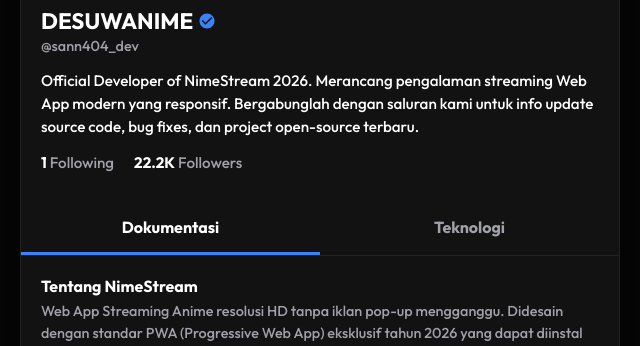
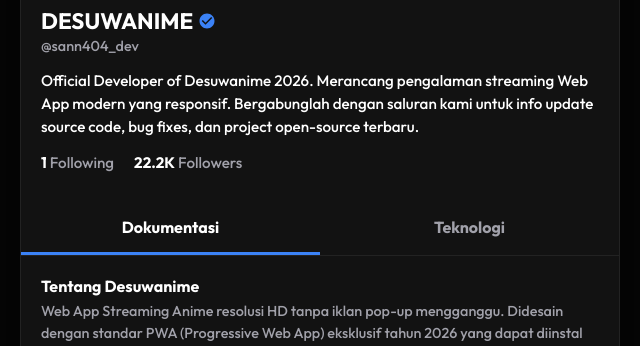
Before and after one commit to bangzvl/Desuwanime, a website: page public/index.html in a window 1280 px wide. Both pictures are taken after a click on the button "Developer". Shown: the part 259-605 px from the top of the page, 320-960 px from the left. Drawn offline with Linux system fonts and the light colour scheme; no server answers.

Commit message:
index.html

```diff
--- a/public/index.html
+++ b/public/index.html
@@ -7,7 +7,7 @@
     <meta name="theme-color" content="#050505">
     <link rel="apple-touch-icon" href="https://placehold.co/192x192/1a1a1a/3b82f6?text=App">
 
-    <title>NimeStream 2026</title>
+    <title>Desuwanime</title>
     <link href="https://fonts.googleapis.com/css2?family=Outfit:wght@300;500;700&display=swap" rel="stylesheet">
     <link rel="stylesheet" href="style.css">
 </head>
@@ -77,7 +77,7 @@
                     </div>
                     <p class="social-handle">@sann404_dev</p>
 
-                    <p class="social-bio">Official Developer of NimeStream 2026. Merancang pengalaman streaming Web App modern yang responsif. Bergabunglah dengan saluran kami untuk info update source code, bug fixes, dan project open-source terbaru.</p>
+                    <p class="social-bio">Official Developer of Desuwanime 2026. Merancang pengalaman streaming Web App modern yang responsif. Bergabunglah dengan saluran kami untuk info update source code, bug fixes, dan project open-source terbaru.</p>
 
                     <div class="social-stats">
                         <div class="stat-item"><span class="stat-num">1</span> <span class="stat-label">Following</span></div>
@@ -92,7 +92,7 @@
 
                 <div class="social-content">
                     <div class="doc-card">
-                        <h4>Tentang NimeStream</h4>
+                        <h4>Tentang Desuwanime</h4>
                         <p>Web App Streaming Anime resolusi HD tanpa iklan pop-up mengganggu. Didesain dengan standar PWA (Progressive Web App) eksklusif tahun 2026 yang dapat diinstal langsung di perangkat mobile.</p>
                     </div>
                     <div class="doc-card">
```
